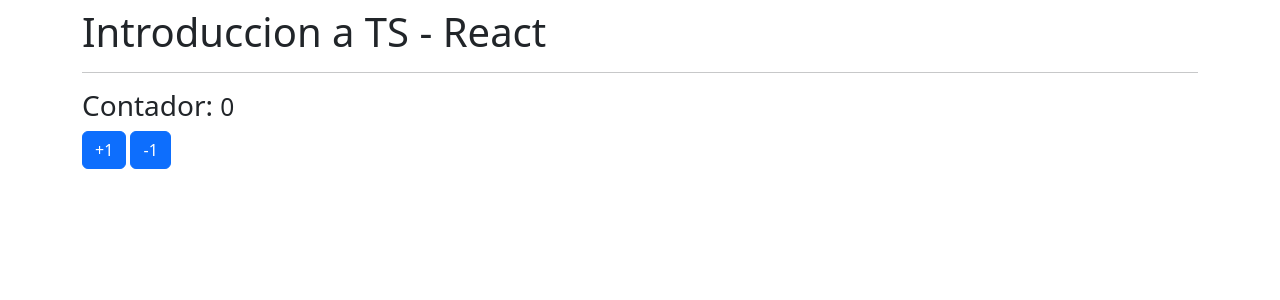
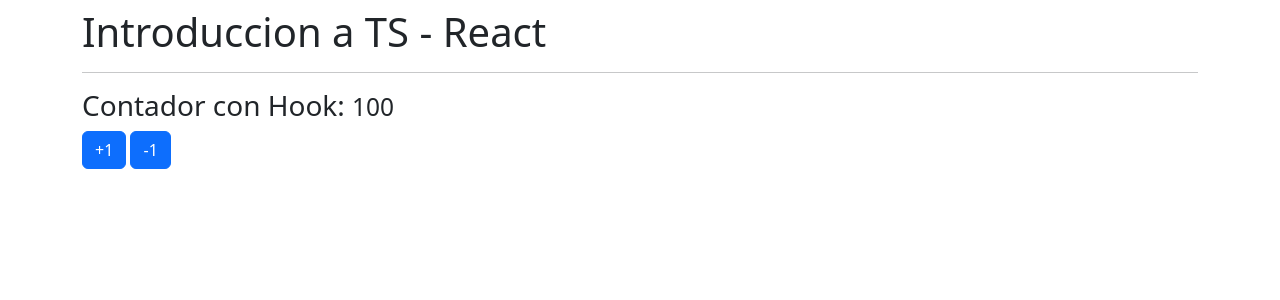
Before and after one commit to SirAntonioG/01-reforzamiento, a React (Create React App) app: page / in a window 1280 px wide. Shown: the top 300 px of the page. Built offline with nearby package versions, Linux system fonts and the light colour scheme.

Commit message:
Curso Udemy Seccion2 : 15. custom hook - useCounter

```diff
--- a/src/App.tsx
+++ b/src/App.tsx
@@ -1,4 +1,5 @@
-import { Contador } from './components/Contador';
+// import { Contador } from './components/Contador';
+import { ContadorConHook } from './components/ContadorConHook';
 // import { Funciones } from './typescript/Funciones';
 // import { TiposBasicos } from "./typescript/TiposBasicos";
 // import { ObjetosLiterales } from './typescript/ObjetosLiterales';
@@ -11,7 +12,8 @@
       {/* <TiposBasicos />  */}
       {/* <ObjetosLiterales /> */}
       {/* <Funciones /> */}
-      <Contador />
+      {/* <Contador /> */}
+      <ContadorConHook />
     </div>
   );
 };
--- /dev/null
+++ b/src/components/ContadorConHook.tsx
@@ -0,0 +1,20 @@
+import { useCounter } from '../hooks/useCounter';
+
+export const ContadorConHook = () => {
+  const { valor, acumular } = useCounter(100);
+
+  return (
+    <>
+      <h3>
+        Contador con Hook: <small>{valor}</small>
+      </h3>
+      <button className='btn btn-primary' onClick={() => acumular(1)}>
+        +1
+      </button>
+      &nbsp;
+      <button className='btn btn-primary' onClick={() => acumular(-1)}>
+        -1
+      </button>
+    </>
+  );
+};
--- /dev/null
+++ b/src/hooks/useCounter.tsx
@@ -0,0 +1,13 @@
+import { useState } from 'react';
+
+export const useCounter = (inicial: number = 10) => {
+  const [valor, setValor] = useState(inicial);
+
+  const acumular = (numero: number) => {
+    setValor(valor + numero);
+  };
+  return {
+    valor,
+    acumular,
+  };
+};
```
